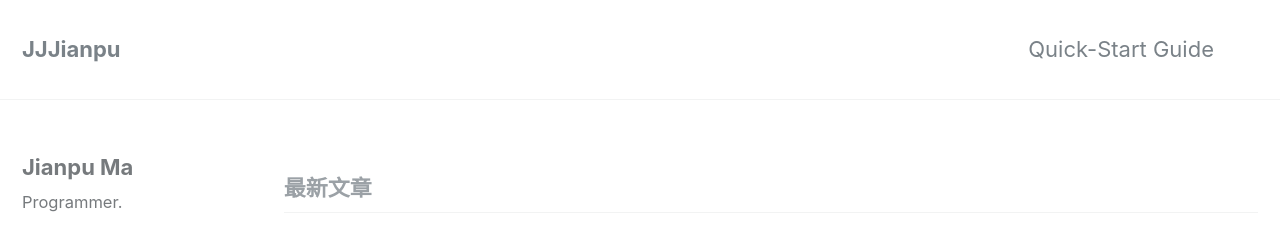
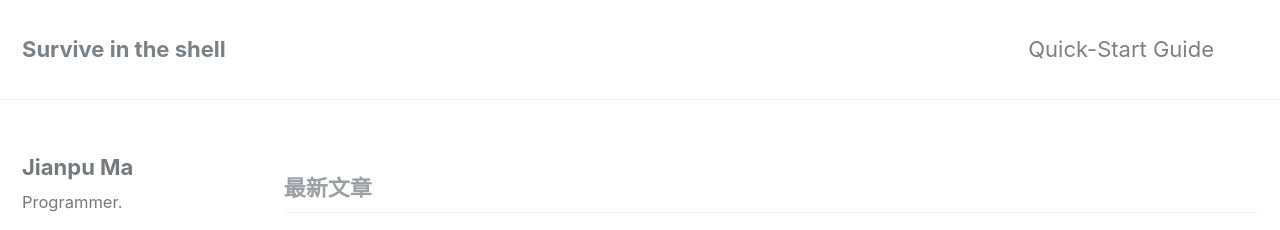
Before and after one commit to Janepoor/Janepoor.github.io, a Jekyll site: the page built from index.html, in a window 1280 px wide and 900 px high. Shown: the top 230 px of the window. Built offline with Jekyll 4.4.1, drawn with Linux system fonts in a browser that asks for light colours; the list of posts is cut into pages by our own code.

Commit message:
change title

```diff
--- a/_config.yml
+++ b/_config.yml
@@ -7,11 +7,11 @@
 
 # Site Settings
 locale                   : "zh-CN"
-title                    : "JJJianpu"
+title                    : "Survive in the shell"
 title_separator          : "-"
 name                     : "Jianpu Ma"
 description              : "Simple personal website on github."
-url                      : # the base hostname & protocol for your site e.g. "https://mmistakes.github.io"
+url                      : "https://Janepoor.github.io"
 baseurl                  : # the subpath of your site, e.g. "/blog"
 repository               : # GitHub username/repo-name e.g. "mmistakes/minimal-mistakes"
 teaser                   : # path of fallback teaser image, e.g. "/assets/images/500x300.png"
```
